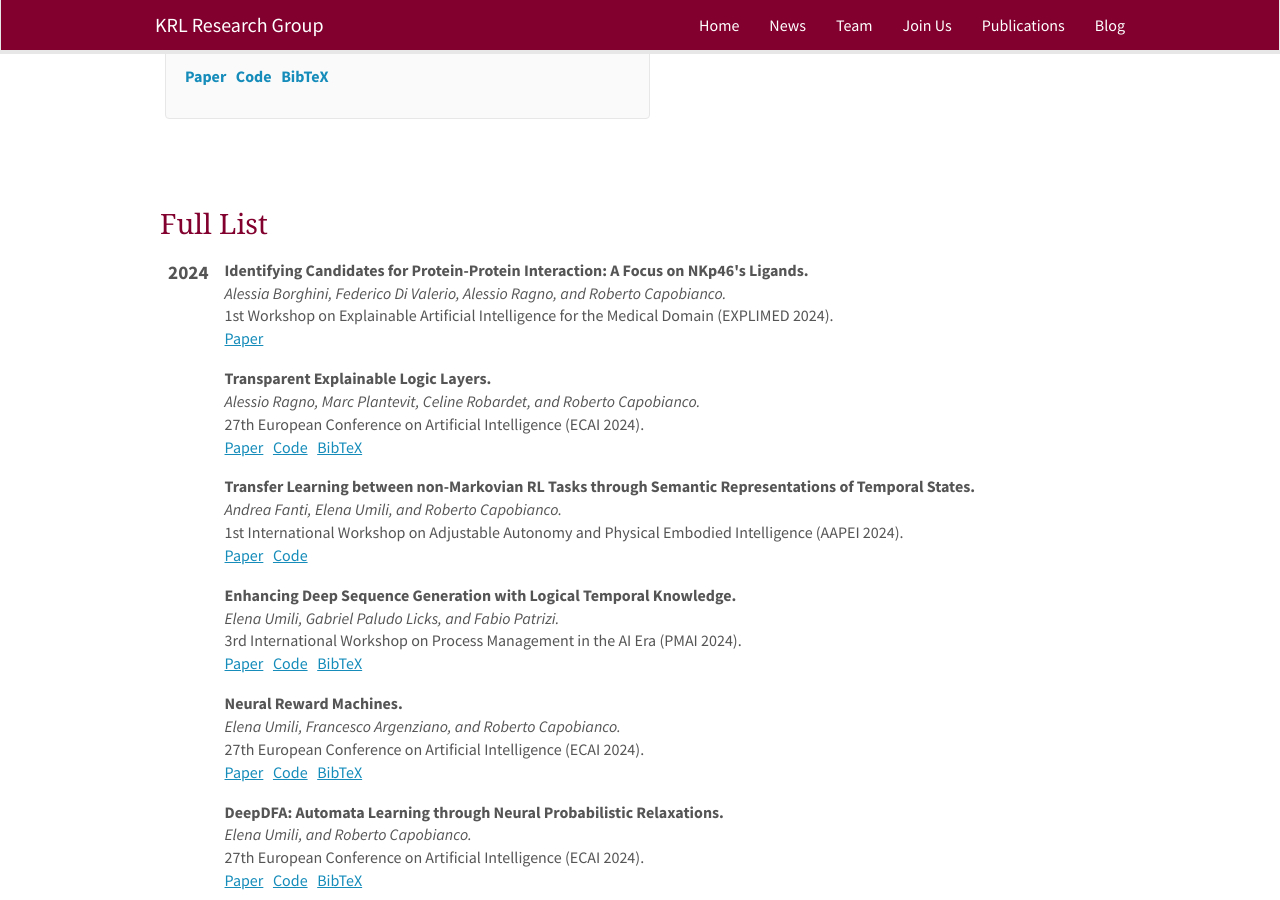
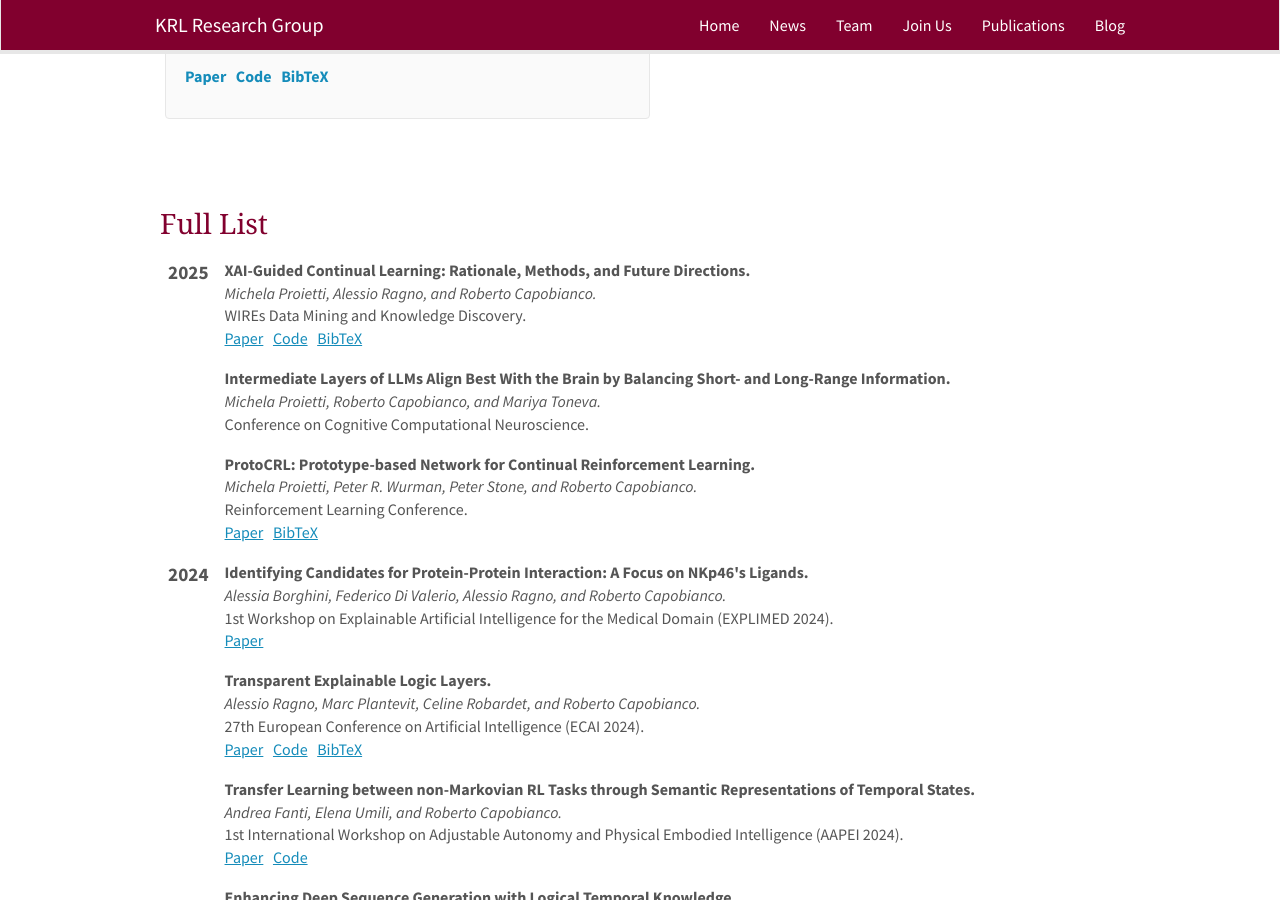
Before and after one commit to KRLGroup/krlgroup.github.io, a Jekyll site: the page built from _pages/publications.md, in a window 1280 px wide and 900 px high, scrolled down 1111 px. Built offline with Jekyll 4.4.1, drawn with Linux system fonts in a browser that asks for light colours; nearby versions of some CDN libraries.

Commit message:
Add new publications to publist.yml

```diff
--- a/_data/publist.yml
+++ b/_data/publist.yml
@@ -1,3 +1,47 @@
+- title: "XAI-Guided Continual Learning: Rationale, Methods, and Future Directions"
+  authors:  Michela Proietti, Alessio Ragno, and Roberto Capobianco
+  year: 2025
+  publisher: WIREs Data Mining and Knowledge Discovery
+  link:
+    url:  https://wires.onlinelibrary.wiley.com/doi/10.1002/widm.70046
+    display: Paper
+  code: https://github.com/KRLGroup/XAI4CL
+  bibtex: "@article{Proietti2025,
+  title = {<scp>XAI</scp>
+                    ‐Guided Continual Learning: Rationale,  Methods,  and Future Directions},
+  volume = {15},
+  ISSN = {1942-4795},
+  url = {http://dx.doi.org/10.1002/widm.70046},
+  DOI = {10.1002/widm.70046},
+  number = {4},
+  journal = {WIREs Data Mining and Knowledge Discovery},
+  publisher = {Wiley},
+  author = {Proietti,  Michela and Ragno,  Alessio and Capobianco,  Roberto},
+  year = {2025},
+  month = oct
+}"
+
+- title: "Intermediate Layers of LLMs Align Best With the Brain by Balancing Short- and Long-Range Information"
+  authors:  Michela Proietti, Roberto Capobianco, and Mariya Toneva
+  year: 2025
+  publisher: Conference on Cognitive Computational Neuroscience
+
+- title: "ProtoCRL: Prototype-based Network for Continual Reinforcement Learning"
+  authors:  Michela Proietti, Peter R. Wurman, Peter Stone, and Roberto Capobianco
+  year: 2025
+  publisher: Reinforcement Learning Conference
+  link:
+    url:  https://openreview.net/forum?id=oVJYozJXp8
+    display: Paper
+  bibtex: "@inproceedings{
+proietti2025protocrl,
+title={Proto{CRL}: Prototype-based Network for Continual Reinforcement Learning},
+author={Michela Proietti and Peter R. Wurman and Peter Stone and Roberto Capobianco},
+booktitle={Reinforcement Learning Conference},
+year={2025},
+url={https://openreview.net/forum?id=oVJYozJXp8}
+}"
+
 - title: "Identifying Candidates for Protein-Protein Interaction: A Focus on NKp46's Ligands"
   authors:  Alessia Borghini, Federico Di Valerio, Alessio Ragno, and Roberto Capobianco
   year: 2024
@@ -5,7 +49,6 @@
   link:
     url:  https://ceur-ws.org/Vol-3831/paper14.pdf
     display: Paper
-
 
 - title: "Transparent Explainable Logic Layers"
   authors:  Alessio Ragno, Marc Plantevit, Celine Robardet, and Roberto Capobianco
```
